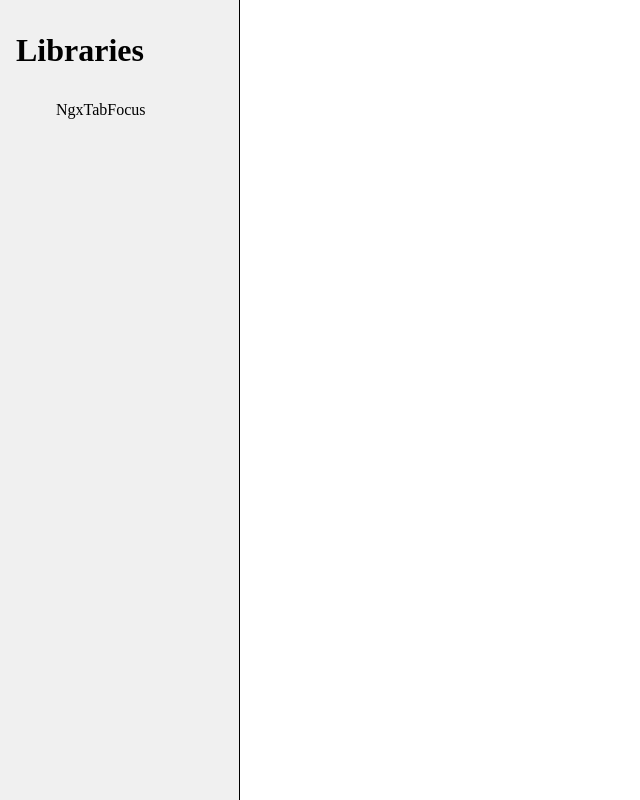
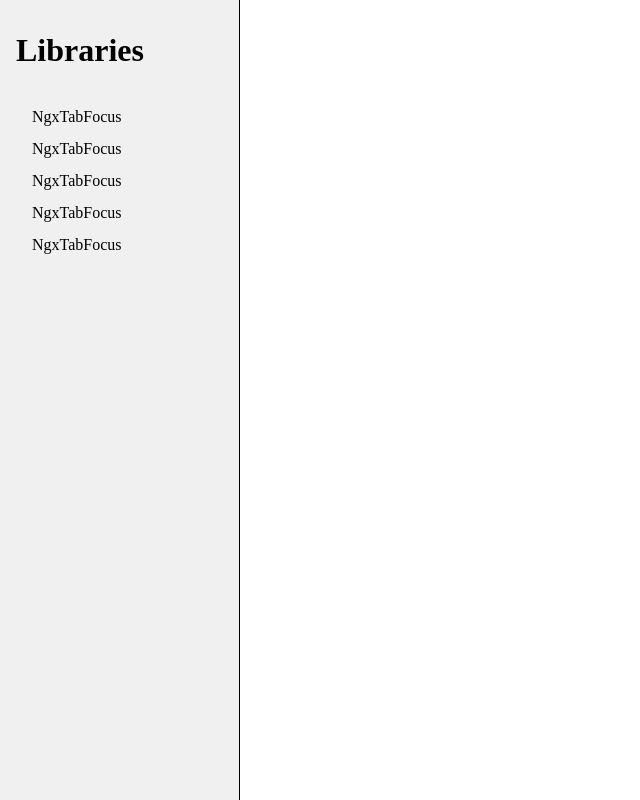
Before and after one commit to rautils/ngx-tab-focus, an Angular app: page / in a window 1280 px wide. Shown: the whole page, without its empty margins (0-640 px from the left). Built offline with nearby package versions, Linux system fonts and the light colour scheme.

Commit message:
chore(demo): refactor navigation style

```diff
--- a/projects/rautils-demo/src/app/app.component.scss
+++ b/projects/rautils-demo/src/app/app.component.scss
@@ -1,14 +1,15 @@
 :host {
-	display: block;
 	width: 100vw;
 	height: 100vh;
+
+	display: flex;
+	align-items: flex-start;
+	justify-content: flex-start;
 
 	overflow: hidden;
 }
 
 #nav {
-	display: inline-block;
-
 	width: 240px;
 	height: 100%;
 
@@ -27,15 +28,27 @@
 
 	ul {
 		list-style: none;
+
+		padding: 0 1rem;
+		margin: 0;
 	}
 
 	li {
-		> a {
+		a {
+			display: inline-block;
+			position: relative;
+			line-height: 2rem;
+
 			&.active,
+			&:focus,
 			&:hover {
 				&::before {
 					content: '';
-					display: inline-block;
+					display: block;
+
+					position: absolute;
+					top: 0.5rem;
+					left: -1rem;
 
 					width: 0;
 					height: 0;
@@ -46,12 +59,17 @@
 				}
 			}
 
+			&:focus,
 			&:hover {
 				color: blue;
 
 				&::before {
 					animation: list-hover 2s linear infinite;
 				}
+			}
+
+			> tab-focus {
+				display: inline-block;
 			}
 		}
 	}
@@ -64,8 +82,6 @@
 }
 
 #content {
-	display: inline-block;
-
 	width: calc(100% - 240px);
 	height: 100%;
 
--- a/projects/rautils-demo/src/app/app.component.ts
+++ b/projects/rautils-demo/src/app/app.component.ts
@@ -9,7 +9,11 @@ import { ActivatedRoute, Router } from '@angular/router';
 export class AppComponent implements OnInit {
 
 	public libraries: {path: string, name: string}[] = [
-		{name: 'NgxTabFocus', path: 'ngx-tab-focus'}
+		{name: 'NgxTabFocus', path: 'ngx-tab-focus'},
+		{name: 'NgxTabFocus', path: 'ngx-tab-focus1'},
+		{name: 'NgxTabFocus', path: 'ngx-tab-focus2'},
+		{name: 'NgxTabFocus', path: 'ngx-tab-focus3'},
+		{name: 'NgxTabFocus', path: 'ngx-tab-focus4'},
 	];
 
 	constructor(private route: ActivatedRoute, private router: Router) {}
--- a/projects/rautils-demo/src/app/app.module.ts
+++ b/projects/rautils-demo/src/app/app.module.ts
@@ -4,18 +4,16 @@ import { NgModule } from '@angular/core';
 import { AppRoutingModule } from './app-routing.module';
 import { AppComponent } from './app.component';
 
-import { NgxTabFocusModule } from 'projects/ngx-tab-focus/src';
-import { NgxTabFocusDemoComponent } from './modules/ngx-tab-focus-demo/ngx-tab-focus-demo.component';
+import { NgxTabFocusDemoModule } from './modules/ngx-tab-focus-demo/ngx-tab-focus-demo.module';
 
 @NgModule({
   declarations: [
 	AppComponent,
-	NgxTabFocusDemoComponent,
   ],
   imports: [
     BrowserModule,
 	AppRoutingModule,
-	NgxTabFocusModule,
+	NgxTabFocusDemoModule,
   ],
   providers: [],
   bootstrap: [AppComponent]
```
